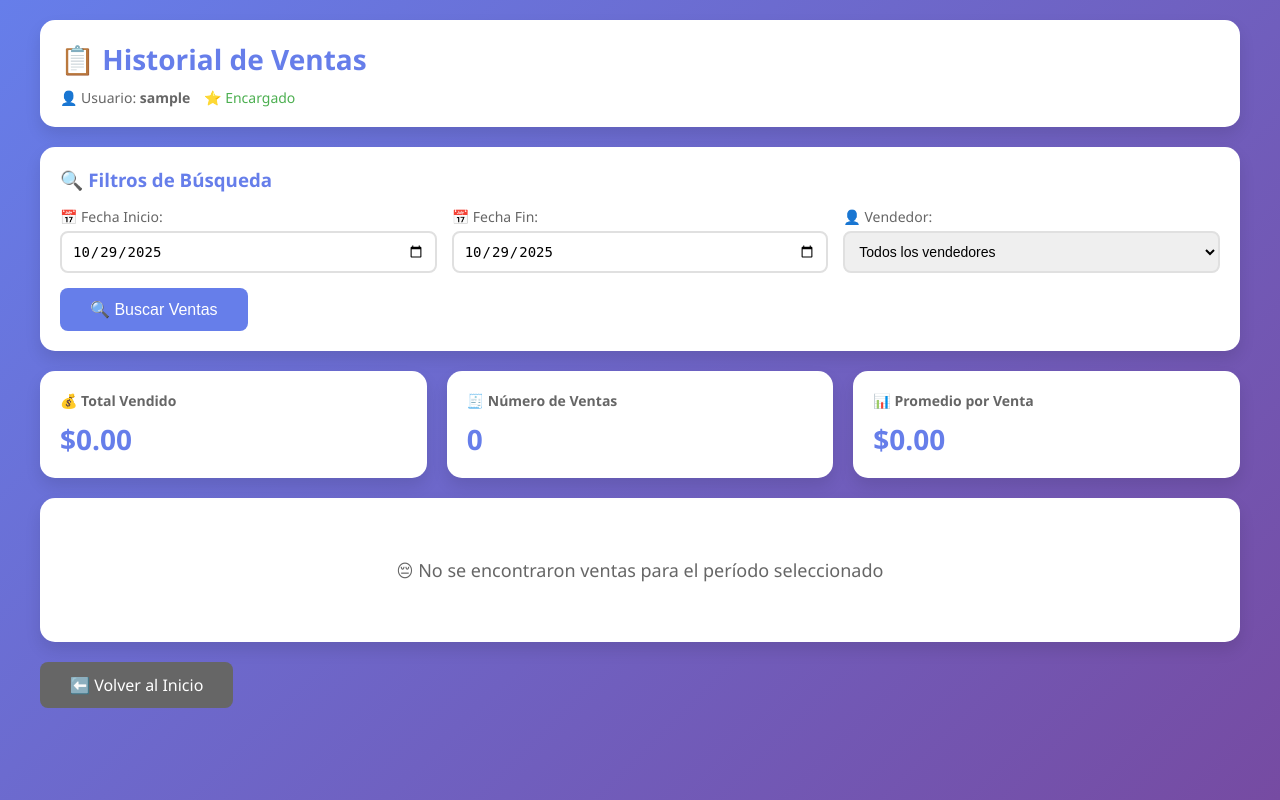
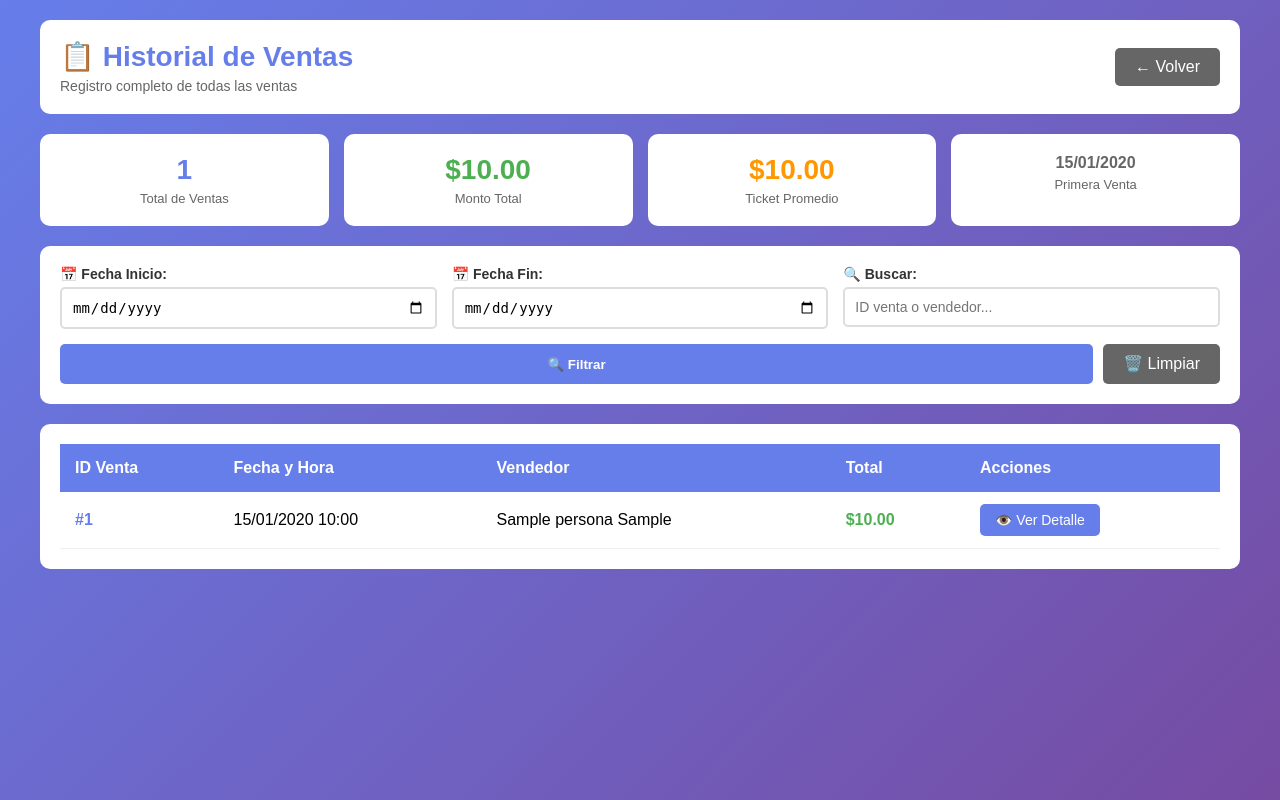
Before and after one commit to rafastarkuwu/inventario_superzito, a PHP site: page /historial_ventas.php in a window 1280 px wide. Run offline with PHP 8.4, Linux system fonts and the light colour scheme; the visitor is signed in with stand-in values (Sample User, id 1); tables that the repository leaves empty or names only in its code hold one stand-in row (values such as "Sample post").

Commit message:
Update historial_ventas.php

```diff
--- a/historial_ventas.php
+++ b/historial_ventas.php
@@ -2,352 +2,391 @@
 session_start();
 require_once 'config.php';
 
-// Verificar si el usuario está autenticado
 if (!isset($_SESSION['usuario_id'])) {
     header("Location: login.php");
     exit();
 }
 
-$usuario_nombre = $_SESSION['usuario_nombre'];
-$es_encargado = ($_SESSION['rol'] === 'encargado');
+// Parámetros de filtrado
+$fecha_inicio = isset($_GET['fecha_inicio']) ? $_GET['fecha_inicio'] : '';
+$fecha_fin = isset($_GET['fecha_fin']) ? $_GET['fecha_fin'] : '';
+$buscar = isset($_GET['buscar']) ? trim($_GET['buscar']) : '';
+$pagina = isset($_GET['pagina']) ? intval($_GET['pagina']) : 1;
+$por_pagina = 50;
+$offset = ($pagina - 1) * $por_pagina;
 
-// Filtros
-$fecha_inicio = isset($_GET['fecha_inicio']) ? $_GET['fecha_inicio'] : date('Y-m-d');
-$fecha_fin = isset($_GET['fecha_fin']) ? $_GET['fecha_fin'] : date('Y-m-d');
-$vendedor_filtro = isset($_GET['vendedor']) ? $_GET['vendedor'] : '';
+// Construir consulta con filtros
+$where_conditions = [];
+$params = [];
 
-// Obtener lista de vendedores para el filtro
-$stmt_vendedores = $pdo->query("SELECT DISTINCT usuario_nombre FROM ventas ORDER BY usuario_nombre");
-$vendedores = $stmt_vendedores->fetchAll(PDO::FETCH_COLUMN);
-
-// Consultar ventas con filtros
-$sql = "SELECT v.*,
-        (SELECT COUNT(*) FROM venta_detalle WHERE venta_id = v.id) as cantidad_productos,
-        (SELECT SUM(cantidad) FROM venta_detalle WHERE venta_id = v.id) as total_articulos
-        FROM ventas v
-        WHERE DATE(v.fecha_venta) BETWEEN :fecha_inicio AND :fecha_fin";
-
-if ($vendedor_filtro && $es_encargado) {
-    $sql .= " AND v.usuario_nombre = :vendedor";
+if (!empty($fecha_inicio)) {
+    $where_conditions[] = "DATE(v.fecha_venta) >= :fecha_inicio";
+    $params[':fecha_inicio'] = $fecha_inicio;
 }
 
-$sql .= " ORDER BY v.fecha_venta DESC";
+if (!empty($fecha_fin)) {
+    $where_conditions[] = "DATE(v.fecha_venta) <= :fecha_fin";
+    $params[':fecha_fin'] = $fecha_fin;
+}
 
-$stmt = $pdo->prepare($sql);
-$stmt->bindParam(':fecha_inicio', $fecha_inicio);
-$stmt->bindParam(':fecha_fin', $fecha_fin);
-if ($vendedor_filtro && $es_encargado) {
-    $stmt->bindParam(':vendedor', $vendedor_filtro);
+if (!empty($buscar)) {
+    $where_conditions[] = "(v.id_venta LIKE :buscar OR p.nombre LIKE :buscar2)";
+    $params[':buscar'] = '%' . $buscar . '%';
+    $params[':buscar2'] = '%' . $buscar . '%';
 }
+
+$where_clause = !empty($where_conditions) ? 'WHERE ' . implode(' AND ', $where_conditions) : '';
+
+try {
+    // Contar total de ventas
+    $stmt = $pdo->prepare("
+        SELECT COUNT(DISTINCT v.id_venta) as total
+        FROM Ventas v
+        LEFT JOIN Encargado e ON v.id_encargado = e.id_encargado
+        LEFT JOIN Persona p ON e.id_persona = p.id_persona
+        $where_clause
+    ");
+    $stmt->execute($params);
+    $total_ventas = $stmt->fetch(PDO::FETCH_ASSOC)['total'];
+    $total_paginas = ceil($total_ventas / $por_pagina);
+
+    // Obtener ventas con paginación
+    $stmt = $pdo->prepare("
+        SELECT v.id_venta, v.fecha_venta, v.total,
+               CONCAT(p.nombre, ' ', p.apellido) as vendedor
+        FROM Ventas v
+        LEFT JOIN Encargado e ON v.id_encargado = e.id_encargado
+        LEFT JOIN Persona p ON e.id_persona = p.id_persona
+        $where_clause
+        ORDER BY v.fecha_venta DESC
+        LIMIT :limit OFFSET :offset
+    ");
+
+    foreach ($params as $key => $value) {
+        $stmt->bindValue($key, $value);
+    }
+    $stmt->bindValue(':limit', $por_pagina, PDO::PARAM_INT);
+    $stmt->bindValue(':offset', $offset, PDO::PARAM_INT);
     $stmt->execute();
     $ventas = $stmt->fetchAll(PDO::FETCH_ASSOC);
 
-// Calcular totales
+    // Estadísticas generales (con filtros aplicados)
+    $stmt = $pdo->prepare("
+        SELECT
+            COUNT(DISTINCT v.id_venta) as total_tickets,
+            SUM(v.total) as total_ventas,
+            AVG(v.total) as promedio_ticket,
+            MIN(v.fecha_venta) as primera_venta,
+            MAX(v.fecha_venta) as ultima_venta
+        FROM Ventas v
+        LEFT JOIN Encargado e ON v.id_encargado = e.id_encargado
+        LEFT JOIN Persona p ON e.id_persona = p.id_persona
+        $where_clause
+    ");
+    $stmt->execute($params);
+    $stats = $stmt->fetch(PDO::FETCH_ASSOC);
+
+} catch (Exception $e) {
+    $ventas = [];
+    $stats = [
+        'total_tickets' => 0,
+        'total_ventas' => 0,
+        'promedio_ticket' => 0,
+        'primera_venta' => null,
+        'ultima_venta' => null
+    ];
     $total_ventas = 0;
-$total_cantidad = count($ventas);
-foreach ($ventas as $venta) {
-    $total_ventas += $venta['total'];
+    $total_paginas = 0;
 }
 ?>
-
 <!DOCTYPE html>
 <html lang="es">
 <head>
     <meta charset="UTF-8">
     <meta name="viewport" content="width=device-width, initial-scale=1.0">
-    <title>Historial de Ventas - SCAV</title>
+    <title>Historial de Ventas</title>
     <style>
-        * {
-            margin: 0;
-            padding: 0;
-            box-sizing: border-box;
+        * { margin: 0; padding: 0; box-sizing: border-box; }
+        body {
+            font-family: Arial, sans-serif;
+            background: linear-gradient(135deg, #667eea 0%, #764ba2 100%);
+            padding: 20px;
+            min-height: 100vh;
         }
-
-        body {
-            font-family: 'Segoe UI', Tahoma, Geneva, Verdana, sans-serif;
-            background: linear-gradient(135deg, #667eea 0%, #764ba2 100%);
-            min-height: 100vh;
-            padding: 20px;
-        }
-
-        .container {
-            max-width: 1200px;
-            margin: 0 auto;
-        }
-
+        .container { max-width: 1200px; margin: 0 auto; }
         .header {
             background: white;
             padding: 20px;
-            border-radius: 15px;
-            box-shadow: 0 8px 16px rgba(0,0,0,0.1);
+            border-radius: 10px;
+            margin-bottom: 20px;
+            display: flex;
+            justify-content: space-between;
+            align-items: center;
+        }
+        .header h1 { color: #667eea; font-size: 28px; }
+        .btn-volver {
+            background: #666;
+            color: white;
+            padding: 10px 20px;
+            text-decoration: none;
+            border-radius: 5px;
+        }
+
+        /* Estadísticas */
+        .stats-grid {
+            display: grid;
+            grid-template-columns: repeat(auto-fit, minmax(200px, 1fr));
+            gap: 15px;
             margin-bottom: 20px;
         }
-
-        .header h1 {
+        .stat-card {
+            background: white;
+            padding: 20px;
+            border-radius: 10px;
+            text-align: center;
+        }
+        .stat-value {
+            font-size: 28px;
+            font-weight: bold;
             color: #667eea;
-            font-size: 28px;
-            margin-bottom: 10px;
+            margin-bottom: 5px;
+        }
+        .stat-label {
+            color: #666;
+            font-size: 13px;
         }
 
-        .user-info {
-            color: #666;
-            font-size: 14px;
-        }
-
-        .filtros {
+        /* Filtros */
+        .filtros-box {
             background: white;
             padding: 20px;
-            border-radius: 15px;
-            box-shadow: 0 8px 16px rgba(0,0,0,0.1);
+            border-radius: 10px;
             margin-bottom: 20px;
         }
-
-        .filtros h3 {
-            color: #667eea;
-            margin-bottom: 15px;
-        }
-
         .filtros-grid {
             display: grid;
             grid-template-columns: repeat(auto-fit, minmax(200px, 1fr));
             gap: 15px;
             margin-bottom: 15px;
         }
-
-        .form-group {
+        .form-group label {
+            display: block;
+            margin-bottom: 5px;
+            font-weight: bold;
+            color: #333;
+            font-size: 14px;
+        }
+        .form-group input {
+            width: 100%;
+            padding: 10px;
+            border: 2px solid #ddd;
+            border-radius: 5px;
+            font-size: 14px;
+        }
+        .filtros-buttons {
             display: flex;
-            flex-direction: column;
+            gap: 10px;
+        }
+        .btn-filtrar {
+            flex: 1;
+            padding: 12px;
+            background: #667eea;
+            color: white;
+            border: none;
+            border-radius: 5px;
+            cursor: pointer;
+            font-weight: bold;
+        }
+        .btn-limpiar {
+            padding: 12px 20px;
+            background: #666;
+            color: white;
+            border: none;
+            border-radius: 5px;
+            cursor: pointer;
         }
 
-        .form-group label {
-            color: #666;
-            font-size: 14px;
-            margin-bottom: 5px;
-        }
-
-        .form-group input,
-        .form-group select {
-            padding: 10px;
-            border: 2px solid #e0e0e0;
-            border-radius: 8px;
-            font-size: 14px;
-        }
-
-        .btn-filtrar {
-            background: #667eea;
-            color: white;
-            padding: 12px 30px;
-            border: none;
-            border-radius: 8px;
-            cursor: pointer;
-            font-size: 16px;
-            transition: all 0.3s;
-        }
-
-        .btn-filtrar:hover {
-            background: #5568d3;
-            transform: translateY(-2px);
-        }
-
-        .resumen {
-            display: grid;
-            grid-template-columns: repeat(auto-fit, minmax(250px, 1fr));
-            gap: 20px;
-            margin-bottom: 20px;
-        }
-
-        .resumen-card {
+        /* Tabla */
+        .ventas-box {
             background: white;
             padding: 20px;
-            border-radius: 15px;
-            box-shadow: 0 8px 16px rgba(0,0,0,0.1);
-        }
-
-        .resumen-card h4 {
-            color: #666;
-            font-size: 14px;
-            margin-bottom: 10px;
-        }
-
-        .resumen-card .valor {
-            font-size: 28px;
-            font-weight: bold;
-            color: #667eea;
-        }
-
-        .tabla-container {
-            background: white;
-            padding: 20px;
-            border-radius: 15px;
-            box-shadow: 0 8px 16px rgba(0,0,0,0.1);
+            border-radius: 10px;
             overflow-x: auto;
         }
-
         table {
             width: 100%;
             border-collapse: collapse;
         }
-
-        th {
+        thead {
             background: #667eea;
             color: white;
+        }
+        th {
             padding: 15px;
             text-align: left;
-            font-weight: 600;
+            font-weight: bold;
+        }
+        td {
+            padding: 12px 15px;
+            border-bottom: 1px solid #eee;
+        }
+        tbody tr:hover {
+            background: #f8f9ff;
+        }
+        .venta-id {
+            font-weight: bold;
+            color: #667eea;
+        }
+        .venta-total {
+            font-weight: bold;
+            color: #4CAF50;
+            font-size: 16px;
+        }
+        .btn-ver {
+            background: #667eea;
+            color: white;
+            padding: 8px 15px;
+            border-radius: 5px;
+            text-decoration: none;
+            font-size: 14px;
+            display: inline-block;
+        }
+        .btn-ver:hover {
+            background: #5568d3;
         }
 
-        td {
-            padding: 12px 15px;
-            border-bottom: 1px solid #e0e0e0;
+        /* Paginación */
+        .paginacion {
+            display: flex;
+            justify-content: center;
+            align-items: center;
+            gap: 10px;
+            margin-top: 20px;
+            padding: 20px;
+            background: white;
+            border-radius: 10px;
         }
-
-        tr:hover {
-            background: #f8f9ff;
-        }
-
-        .btn-ver {
-            background: #4CAF50;
+        .pag-btn {
+            padding: 10px 15px;
+            background: #667eea;
             color: white;
-            padding: 8px 15px;
             border: none;
             border-radius: 5px;
             cursor: pointer;
             text-decoration: none;
-            display: inline-block;
-            font-size: 14px;
+        }
+        .pag-btn:hover {
+            background: #5568d3;
+        }
+        .pag-btn:disabled {
+            background: #ccc;
+            cursor: not-allowed;
+        }
+        .pag-info {
+            color: #666;
+            font-weight: bold;
         }
 
-        .btn-ver:hover {
-            background: #45a049;
-        }
-
-        .btn-volver {
-            background: #666;
-            color: white;
-            padding: 12px 30px;
-            border: none;
-            border-radius: 8px;
-            cursor: pointer;
-            text-decoration: none;
-            display: inline-block;
-            font-size: 16px;
-            margin-top: 20px;
-        }
-
-        .btn-volver:hover {
-            background: #555;
-        }
-
-        .no-ventas {
+        .vacio {
             text-align: center;
-            padding: 40px;
-            color: #666;
-            font-size: 18px;
-        }
-
-        @media (max-width: 768px) {
-            .filtros-grid {
-                grid-template-columns: 1fr;
-            }
-
-            table {
-                font-size: 14px;
-            }
-
-            th, td {
-                padding: 8px;
-            }
+            padding: 60px;
+            color: #999;
         }
     </style>
 </head>
 <body>
     <div class="container">
         <div class="header">
+            <div>
                 <h1>📋 Historial de Ventas</h1>
-            <div class="user-info">
-                👤 Usuario: <strong><?php echo htmlspecialchars($usuario_nombre); ?></strong>
-                <?php if ($es_encargado): ?>
-                    <span style="color: #4CAF50; margin-left: 10px;">⭐ Encargado</span>
-                <?php endif; ?>
+                <p style="color: #666; font-size: 14px; margin-top: 5px;">
+                    Registro completo de todas las ventas
+                </p>
+            </div>
+            <a href="index.php" class="btn-volver">← Volver</a>
+        </div>
+
+        <!-- Estadísticas -->
+        <div class="stats-grid">
+            <div class="stat-card">
+                <div class="stat-value"><?php echo number_format($stats['total_tickets']); ?></div>
+                <div class="stat-label">Total de Ventas</div>
+            </div>
+            <div class="stat-card">
+                <div class="stat-value" style="color: #4CAF50;">
+                    $<?php echo number_format($stats['total_ventas'], 2); ?>
+                </div>
+                <div class="stat-label">Monto Total</div>
+            </div>
+            <div class="stat-card">
+                <div class="stat-value" style="color: #FF9800;">
+                    $<?php echo number_format($stats['promedio_ticket'], 2); ?>
+                </div>
+                <div class="stat-label">Ticket Promedio</div>
+            </div>
+            <div class="stat-card">
+                <div class="stat-value" style="font-size: 16px; color: #666;">
+                    <?php
+                    if ($stats['primera_venta']) {
+                        echo date('d/m/Y', strtotime($stats['primera_venta']));
+                    } else {
+                        echo 'N/A';
+                    }
+                    ?>
+                </div>
+                <div class="stat-label">Primera Venta</div>
             </div>
         </div>
 
         <!-- Filtros -->
-        <div class="filtros">
-            <h3>🔍 Filtros de Búsqueda</h3>
+        <div class="filtros-box">
             <form method="GET">
                 <div class="filtros-grid">
                     <div class="form-group">
                         <label>📅 Fecha Inicio:</label>
-                        <input type="date" name="fecha_inicio" value="<?php echo $fecha_inicio; ?>" required>
+                        <input type="date" name="fecha_inicio" value="<?php echo htmlspecialchars($fecha_inicio); ?>">
                     </div>
                     <div class="form-group">
                         <label>📅 Fecha Fin:</label>
-                        <input type="date" name="fecha_fin" value="<?php echo $fecha_fin; ?>" required>
+                        <input type="date" name="fecha_fin" value="<?php echo htmlspecialchars($fecha_fin); ?>">
                     </div>
-                    <?php if ($es_encargado && count($vendedores) > 0): ?>
                     <div class="form-group">
-                        <label>👤 Vendedor:</label>
-                        <select name="vendedor">
-                            <option value="">Todos los vendedores</option>
-                            <?php foreach ($vendedores as $vendedor): ?>
-                                <option value="<?php echo htmlspecialchars($vendedor); ?>"
-                                        <?php echo ($vendedor_filtro === $vendedor) ? 'selected' : ''; ?>>
-                                    <?php echo htmlspecialchars($vendedor); ?>
-                                </option>
-                            <?php endforeach; ?>
-                        </select>
+                        <label>🔍 Buscar:</label>
+                        <input type="text" name="buscar" placeholder="ID venta o vendedor..."
+                               value="<?php echo htmlspecialchars($buscar); ?>">
                     </div>
-                    <?php endif; ?>
                 </div>
-                <button type="submit" class="btn-filtrar">🔍 Buscar Ventas</button>
+                <div class="filtros-buttons">
+                    <button type="submit" class="btn-filtrar">🔍 Filtrar</button>
+                    <a href="historial_ventas.php" class="btn-limpiar" style="text-decoration:none; text-align:center; line-height:1;">
+                        🗑️ Limpiar
+                    </a>
+                </div>
             </form>
         </div>
 
-        <!-- Resumen -->
-        <div class="resumen">
-            <div class="resumen-card">
-                <h4>💰 Total Vendido</h4>
-                <div class="valor">$<?php echo number_format($total_ventas, 2); ?></div>
-            </div>
-            <div class="resumen-card">
-                <h4>🧾 Número de Ventas</h4>
-                <div class="valor"><?php echo $total_cantidad; ?></div>
-            </div>
-            <div class="resumen-card">
-                <h4>📊 Promedio por Venta</h4>
-                <div class="valor">$<?php echo $total_cantidad > 0 ? number_format($total_ventas / $total_cantidad, 2) : '0.00'; ?></div>
-            </div>
-        </div>
-
-        <!-- Tabla de Ventas -->
-        <div class="tabla-container">
-            <?php if (count($ventas) > 0): ?>
+        <!-- Tabla de ventas -->
+        <div class="ventas-box">
+            <?php if (!empty($ventas)): ?>
                 <table>
                     <thead>
                         <tr>
-                            <th>🔢 ID</th>
-                            <th>📅 Fecha</th>
-                            <th>🕐 Hora</th>
-                            <th>👤 Vendedor</th>
-                            <th>📦 Productos</th>
-                            <th>🔢 Artículos</th>
-                            <th>💰 Total</th>
-                            <th>⚙️ Acción</th>
+                            <th>ID Venta</th>
+                            <th>Fecha y Hora</th>
+                            <th>Vendedor</th>
+                            <th>Total</th>
+                            <th>Acciones</th>
                         </tr>
                     </thead>
                     <tbody>
                         <?php foreach ($ventas as $venta): ?>
                             <tr>
-                            <td><?php echo $venta['id']; ?></td>
-                            <td><?php echo date('d/m/Y', strtotime($venta['fecha_venta'])); ?></td>
-                            <td><?php echo date('H:i', strtotime($venta['fecha_venta'])); ?></td>
-                            <td><?php echo htmlspecialchars($venta['usuario_nombre']); ?></td>
-                            <td><?php echo $venta['cantidad_productos']; ?></td>
-                            <td><?php echo $venta['total_articulos']; ?></td>
-                            <td><strong>$<?php echo number_format($venta['total'], 2); ?></strong></td>
+                                <td class="venta-id">#<?php echo $venta['id_venta']; ?></td>
+                                <td><?php echo date('d/m/Y H:i', strtotime($venta['fecha_venta'])); ?></td>
+                                <td><?php echo htmlspecialchars($venta['vendedor']); ?></td>
+                                <td class="venta-total">$<?php echo number_format($venta['total'], 2); ?></td>
                                 <td>
-                                <a href="detalle_venta.php?id=<?php echo $venta['id']; ?>" class="btn-ver">
+                                    <a href="detalle_venta.php?id=<?php echo $venta['id_venta']; ?>" class="btn-ver">
                                         👁️ Ver Detalle
                                     </a>
                                 </td>
@@ -355,14 +394,38 @@ foreach ($ventas as $venta) {
                         <?php endforeach; ?>
                     </tbody>
                 </table>
+
+                <!-- Paginación -->
+                <?php if ($total_paginas > 1): ?>
+                    <div class="paginacion">
+                        <?php if ($pagina > 1): ?>
+                            <a href="?pagina=<?php echo $pagina - 1; ?>&fecha_inicio=<?php echo $fecha_inicio; ?>&fecha_fin=<?php echo $fecha_fin; ?>&buscar=<?php echo urlencode($buscar); ?>"
+                               class="pag-btn">← Anterior</a>
                         <?php else: ?>
-                <div class="no-ventas">
-                    😔 No se encontraron ventas para el período seleccionado
+                            <button class="pag-btn" disabled>← Anterior</button>
+                        <?php endif; ?>
+
+                        <span class="pag-info">
+                            Página <?php echo $pagina; ?> de <?php echo $total_paginas; ?>
+                        </span>
+
+                        <?php if ($pagina < $total_paginas): ?>
+                            <a href="?pagina=<?php echo $pagina + 1; ?>&fecha_inicio=<?php echo $fecha_inicio; ?>&fecha_fin=<?php echo $fecha_fin; ?>&buscar=<?php echo urlencode($buscar); ?>"
+                               class="pag-btn">Siguiente →</a>
+                        <?php else: ?>
+                            <button class="pag-btn" disabled>Siguiente →</button>
+                        <?php endif; ?>
+                    </div>
+                <?php endif; ?>
+
+            <?php else: ?>
+                <div class="vacio">
+                    <div style="font-size: 64px; margin-bottom: 15px;">📭</div>
+                    <h2>No hay ventas registradas</h2>
+                    <p>Aún no se han realizado ventas<?php echo !empty($fecha_inicio) || !empty($fecha_fin) ? ' en el periodo seleccionado' : ''; ?></p>
                 </div>
             <?php endif; ?>
         </div>
-
-        <a href="index.php" class="btn-volver">⬅️ Volver al Inicio</a>
     </div>
 </body>
 </html>
```
Lines whose indentation alone changed are shown as unchanged.
